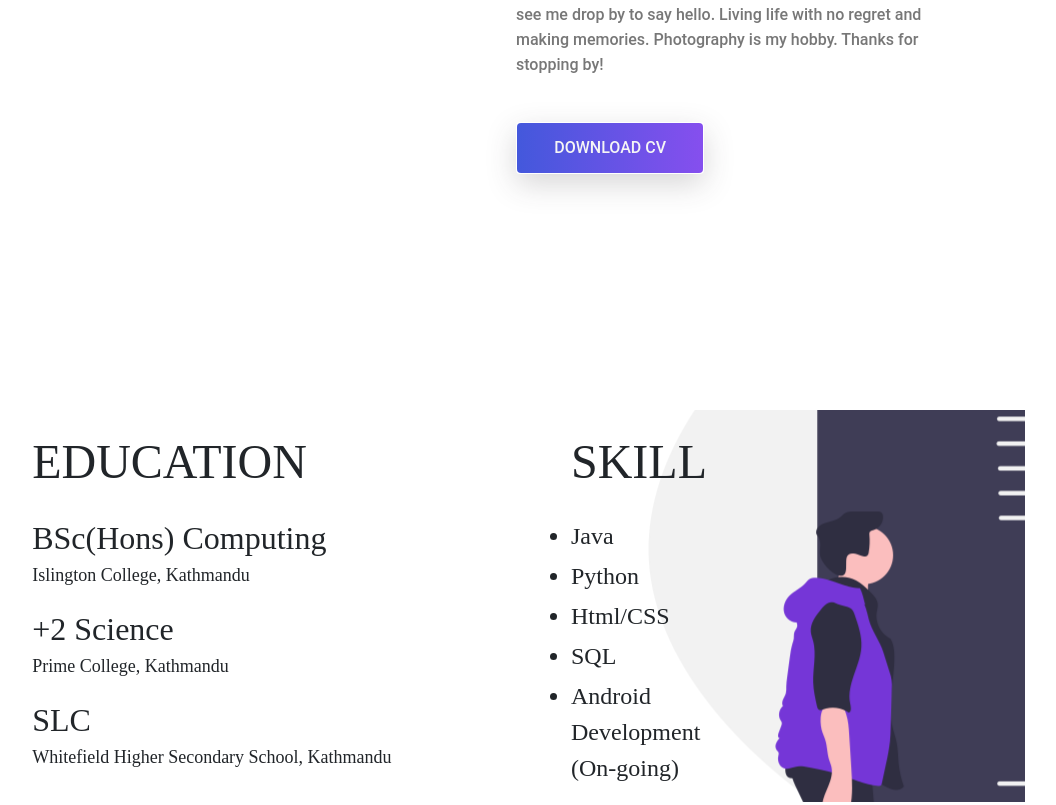
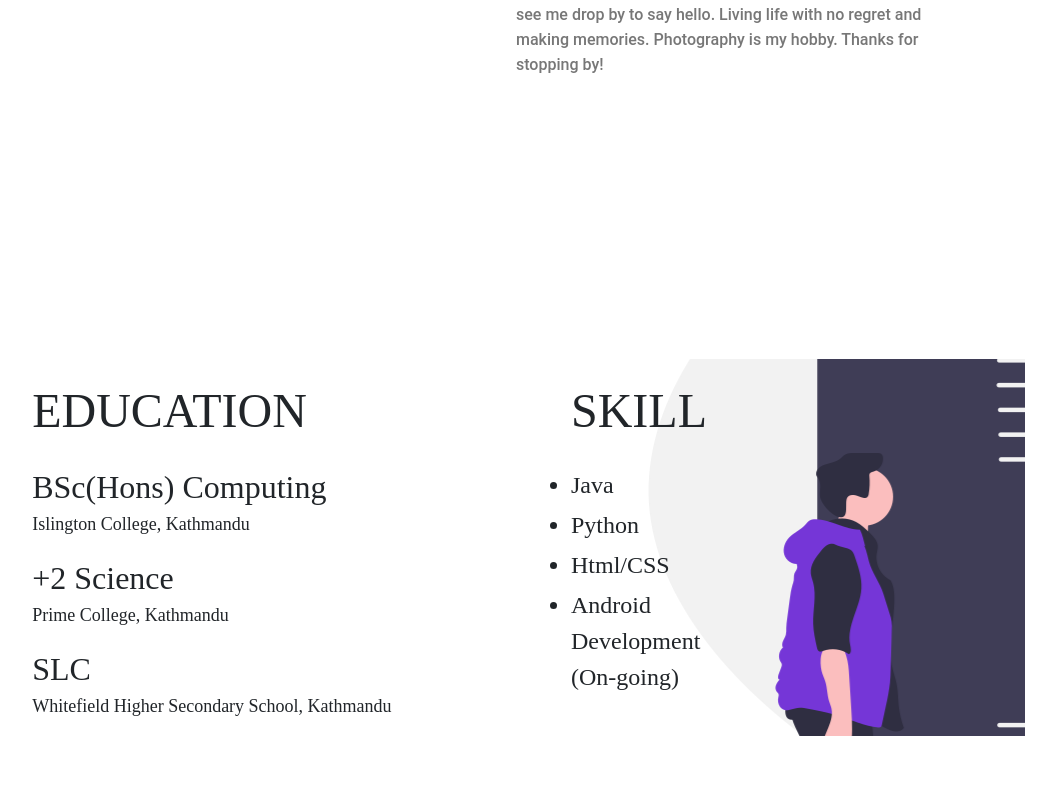
Before and after one commit to sakazux/Portofolio_Website, a plain HTML site: page index.html in a window 1280 px wide. Shown: the part 1242-2047 px from the top of the page, without its empty margins (139-1195 px from the left). Drawn offline with Linux system fonts and the light colour scheme.

Commit message:
deleted a button

```diff
--- a/index.html
+++ b/index.html
@@ -121,7 +121,7 @@
                   I was born in Kathmandu, Nepal.Love adventures.An Otaku. I love hanging out with different people, so if you see me drop by to say hello. Living life with no regret and making memories. Photography is my hobby. Thanks for stopping by!
                 </p>
               </div>
-              <a href="https://drive.google.com/drive/folders/1DQlNeZmeUue4RrGOxUIdVI9_gxBXE4hs?usp=sharing" target="_blank" class="btn button primary-button text-uppercase"" role="button"> Download CV</a>
+
             </div>
           </div>
         </div>
@@ -153,7 +153,6 @@
                   <li class="skillName">Java</li>
                   <li class="skillName">Python</li>
                   <li class="skillName">Html/CSS</li>
-                  <li class="skillName">SQL</li>
                   <li class="skillName">Android Development (On-going)</li>
                   </li>
                 </ul>
```
